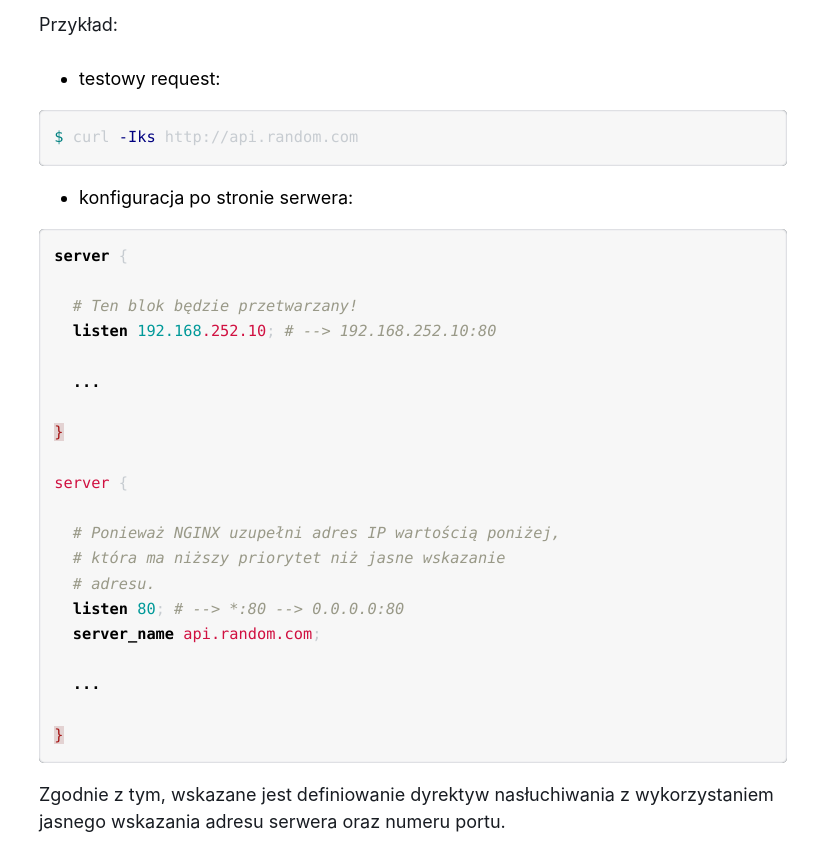
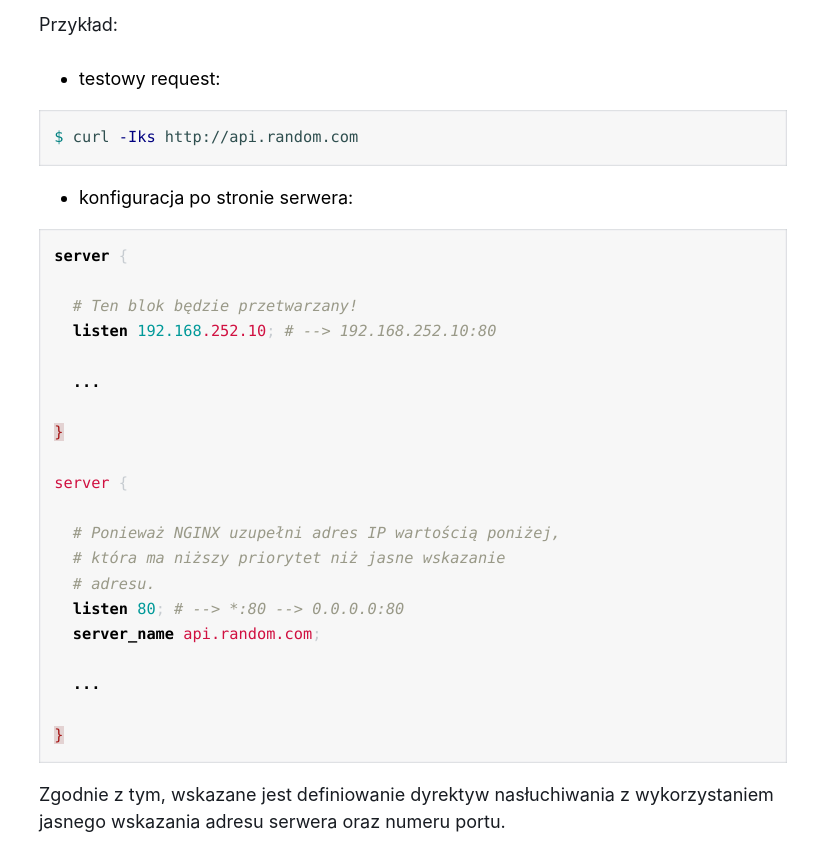
Before and after one commit to morristech/trimstray.github.io, a Jekyll site: the page built from _posts/2017-10-21-nginx-poprawne_definiowanie_dyrektyw_nasluchiwania.md, in a window 1280 px wide. Shown: the part 1233-2085 px from the top of the page, without its empty margins (173-991 px from the left). Built offline with Jekyll 4.4.1, drawn with Linux system fonts in a browser that asks for light colours.

Commit message:
minor updates - signed-off-by: trimstray <trimstray@gmail.com>

```diff
--- a/assets/stylesheets/main.scss
+++ b/assets/stylesheets/main.scss
@@ -97,7 +97,7 @@ li:hover {
 }
 
 .entries-list .entry-title a:hover {
-  color: unset;
+  color: #006268;
 }
 
 /* the fallback color from https://raw.githubusercontent.com/jwarby/pygments-css/master/github.css */
@@ -164,13 +164,13 @@ li:hover {
 .highlight .vi { color: var(--highlight-vi, #008080) } /* Name.Variable.Instance */
 .highlight .il { color: var(--highlight-il, #009999) } /* Literal.Number.Integer.Long */
 
-
 /*-- Codes Snippet --*/
 
 div.highlight,
 figure.highlight,
 .highlighter-rouge {
-  background: var(--highlight-pre-bg, #f7f7f7)
+  background: var(--highlight-pre-bg, #f7f7f7);
+  color: darkslategray;
 }
 
 .highlight {
@@ -242,7 +242,8 @@ td.rouge-code {
 /* code snippet radius */
 .highlighter-rouge,
 .highlight {
-  border-radius: 5px;
+  /* border-radius: 5px; */
+  border-radius: 0px;
 }
 
 /* Hide line numbers for defualt, console, and terminal code snippets */
```
